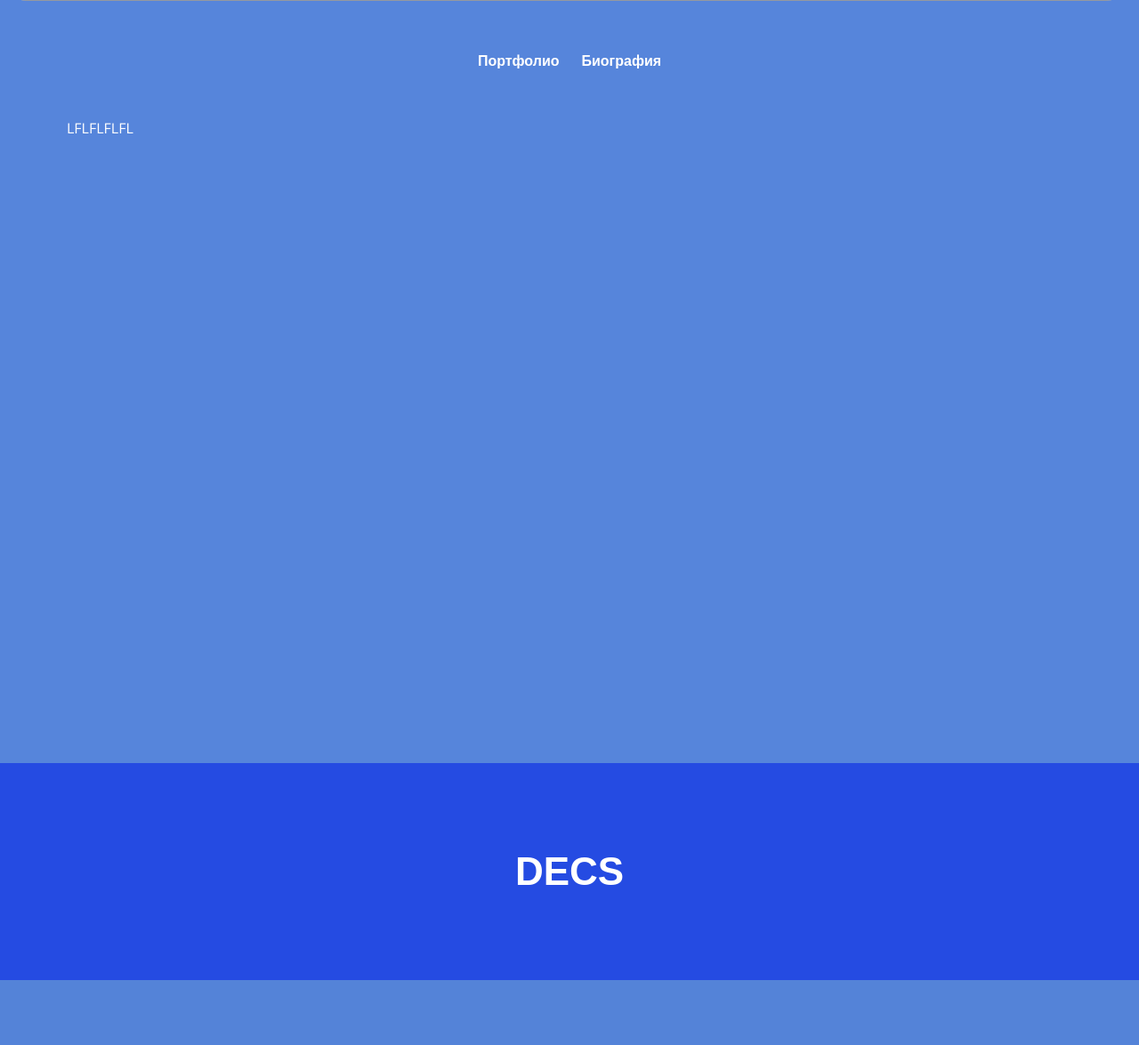
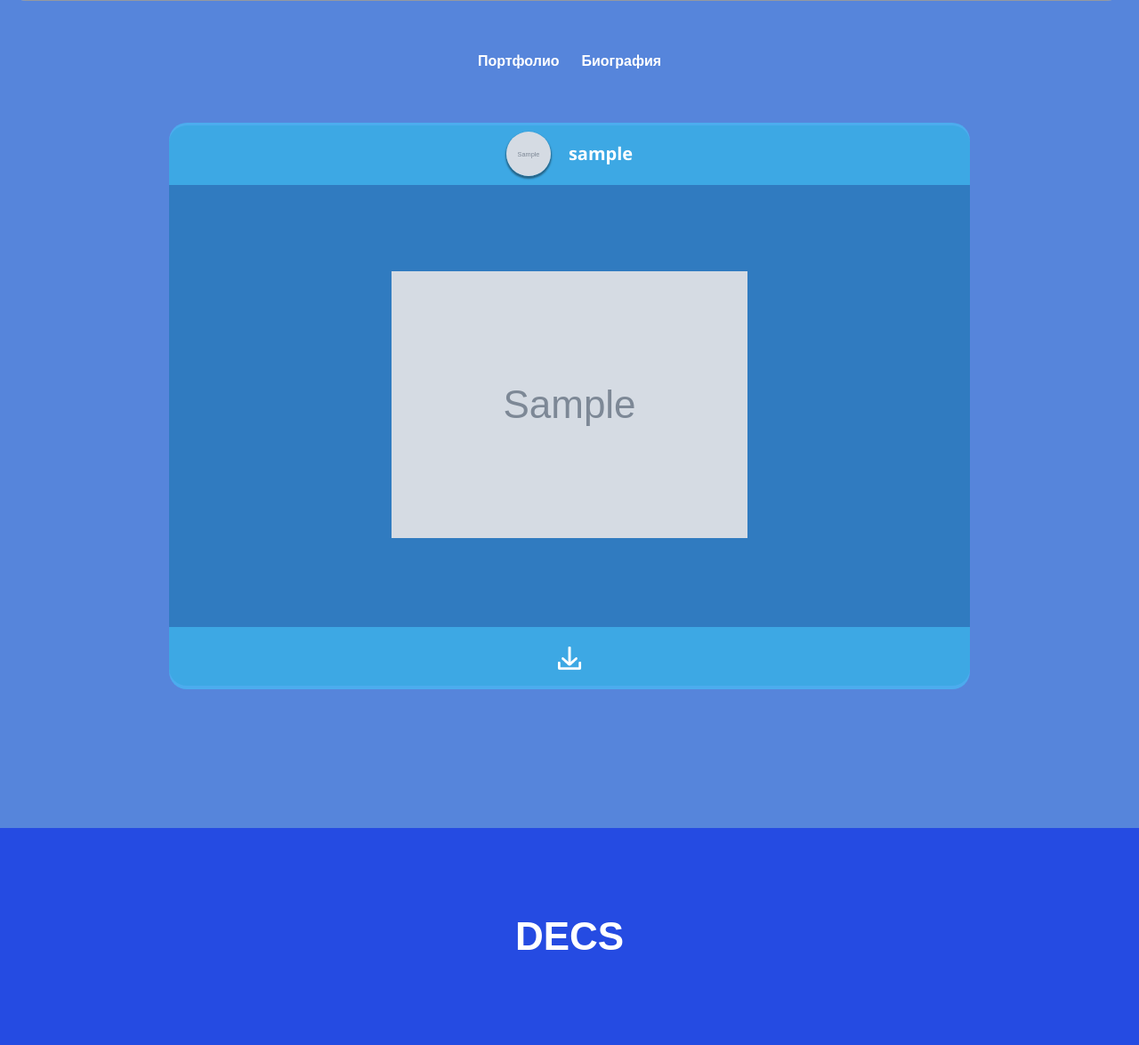
Before and after one commit to Bome9/DECS_web, a Django app: page /profile_bio/ in a window 1280 px wide, after a click on "Портфолио". Shown: the part 691-1866 px from the top of the page at 89% size. Before the commit the page ends 1793 px from the top, so only its background shows below. Run offline with Django 4.2, Linux system fonts and the light colour scheme; a user stored in the database is signed in; tables that the repository leaves empty hold one stand-in row (values such as "Sample post"); grey boxes marked "Sample" are stand-in pictures; some web fonts are replaced.

Commit message:
new model and views (with UserData)

```diff
--- a/decs/main/static/main/css/profile_bio_page.css
+++ b/decs/main/static/main/css/profile_bio_page.css
@@ -7,10 +7,7 @@
 }
 
 
-
-
-.profile__bio{
-    height: 1448px;
+.profile__bio {
     width: 100%;
 }
 
@@ -20,7 +17,7 @@
     position: relative;
 }
 
-.profile__cover{
+.profile__cover {
     margin-top: 91px;
     width: 1263px;
     height: 600px;
@@ -38,7 +35,7 @@
     height: 100%;
     background: rgba(0, 0, 0, 0.3);
     border-radius: 25px;
-  }
+}
 
 
 .profile__picture {
@@ -59,7 +56,7 @@
     color: #ffffff;
 }
 
-.name_and_bio{
+.name_and_bio {
     display: flex;
     flex-direction: column;
     gap: 8px;
@@ -79,12 +76,12 @@
 }
 
 
-.user_bar{
+.user_bar {
     display: flex;
     justify-content: center;
 }
 
-.user_bar__nav{
+.user_bar__nav {
     margin-top: 150px;
     display: flex;
     gap: 25px;
@@ -93,7 +90,7 @@
     color: #ffffff;
 }
 
-.user_bar__nav h1{
+.user_bar__nav h1 {
     position: relative;
     cursor: pointer;
 }
@@ -108,26 +105,49 @@
     bottom: -5px;
 }
 
-
-.profile__bio__info{
-    margin: 60px 0px 0px 70px;
+.profile__bio__info {
+    margin: 60px 0px 0px 0px;
     display: none;
     flex-direction: column;
     gap: 40px
 }
 
-.profile__bio__info__block{
+.profile__bio__info__block {
     display: flex;
     flex-direction: column;
     gap: 20px;
 }
 
-.profile__bio__info__block h3{
+.profile__bio__info__block h3 {
     color: #ffffff;
     font-size: 24px;
     font-weight: 900;
 }
 
-.profile__bio__info:target{
+.profile__bio__info.active {
+    overflow: hidden;
     display: flex;
 }
+
+
+.portfolio {
+    display: flex;
+    flex-wrap: wrap;
+    justify-content: space-evenly;
+}
+
+.gallery-item {
+    flex: 0 0 23%;
+    margin: 1%;
+}
+
+.gallery-item img {
+    width: 100%;
+    height: auto;
+    display: block;
+}
+
+
+/*.profile__bio__info:target{*/
+/*    display: flex;*/
+/*}*/
--- a/decs/main/static/main/css/publications_page_style.css
+++ b/decs/main/static/main/css/publications_page_style.css
@@ -135,6 +135,7 @@
     display: flex;
     justify-content: center;
     margin-bottom: 60px;
+    margin-top: 5px;
 }
 
 .publication__wrapper {
@@ -188,7 +189,7 @@
     display: flex;
     justify-content: center;
     align-items: center;
-    min-height: 500px;
+    min-height: 497px;
     min-width: 900px;
     overflow: hidden;
 }
@@ -258,17 +259,3 @@
 .downloadBtn {
     cursor: pointer;
 }
-
-
-.footer {
-    padding: 120px 0 120px;
-}
-
-.footer__wrapper {
-    margin-top: 100px;
-    padding: 100px 0 100px;
-    background-color: rgb(37, 75, 226);
-    display: flex;
-    align-items: center;
-    justify-content: center;
-}
--- a/decs/main/static/main/css/settings_page.css
+++ b/decs/main/static/main/css/settings_page.css
@@ -7,6 +7,10 @@
 }
 
 .settings{
+    display: flex;
+    align-items: center;
+    justify-content: center;
+    flex-direction: column;
     margin-top: 150px;
     margin-left: 95px;
     margin-bottom: 150px;
@@ -23,7 +27,6 @@
     font-weight: 900;
     word-wrap: break-word;
     color: #ffffff;
-    margin-top: 70px;
 }
 
 .settings__change__images{
@@ -39,9 +42,17 @@
     border-radius: 50%;
 }
 
-.cover_img img{
+.cover_img{
+    display: flex;
+    align-items: center;
+    justify-content: center;
     width: 350px;
     height: 150px;
+}
+
+.cover_img img{
+    max-width: 350px;
+    max-height: 150px;
     border-radius: 10px;
 }
 
--- a/decs/main/static/main/js/profile/profile_script.js
+++ b/decs/main/static/main/js/profile/profile_script.js
@@ -2,18 +2,22 @@ document.addEventListener('DOMContentLoaded', function () {
     var tabs = document.querySelectorAll('.user_bar__nav a');
     tabs.forEach(function (tab) {
         tab.addEventListener('click', function (e) {
-            e.preventDefault(); // предотвращаем стандартное действие
-            var targetId = this.getAttribute('href').substring(1); // получаем идентификатор из href
+            e.preventDefault();
+            var targetId = this.getAttribute('href').substring(1);
             var targetTab = document.getElementById(targetId);
+
             hideAllTabs();
-            targetTab.style.display = 'flex';
+            targetTab.classList.add('active');
         });
     });
 
     function hideAllTabs() {
         var tabs = document.querySelectorAll('.profile__bio__info');
         tabs.forEach(function (tab) {
-            tab.style.display = 'none';
+            tab.classList.remove('active');
         });
     }
+
+    // По умолчанию активируйте первый таб
+    document.getElementById('tab_02').classList.add('active');
 });
--- a/decs/main/templates/main/layout.html
+++ b/decs/main/templates/main/layout.html
@@ -6,6 +6,7 @@
     <meta charset="utf-8">
     <meta name="viewport" content="width=device-width, initial-scale=1">
     <title>{% block title %}{% endblock %}</title>
+    <link rel="icon" href="data:,">
     <link rel="stylesheet" href=" {% static 'main/css/reset.css' %}">
     <link rel="stylesheet" href=" {% static 'main/css/home.css' %}">
     <link rel="stylesheet" href=" {% static 'main/css/inspiration_page_style.css' %}">
--- a/decs/main/templates/main/profile_bio_page.html
+++ b/decs/main/templates/main/profile_bio_page.html
@@ -26,7 +26,37 @@
             </div>
 
             <div id="tab_01" class="profile__bio__info">
-                <h1>LFLFLFLFL</h1>
+                {% for post in posts reversed %}
+                    <div class="publication">
+                        <div class="publication__wrapper">
+                            <div class="publication__header">
+                                <div class="user_info">
+                                    <div class="user_info__img">
+                                        <img class="profile__picture" src="{{ post.user_profile_img }}"
+                                             alt="Фото профиля"/>
+                                    </div>
+                                    <div class="user_info__name">{{ post.user }}</div>
+                                </div>
+                                <!-- <img class="user_info__img" src="images/more.png" alt=""> -->
+                            </div>
+
+                            <div class="publication-img">
+                                <div class="img-overlay">
+                                    <img id="downloadImg" src="{{ post.post_img.url }}" alt="">
+                                    <div class="image-text">
+                                        <h3>{{ post.title }}</h3>
+                                        <p>{{ post.description }}</p>
+                                    </div>
+                                </div>
+                            </div>
+
+                            <div class="publication__footer">
+                                <img class="downloadBtn" src="{% static 'main/images/publications/download.png' %}"
+                                     alt="">
+                            </div>
+                        </div>
+                    </div>
+                {% endfor %}
             </div>
 
             <div id="tab_02" class="profile__bio__info">
--- a/decs/main/views.py
+++ b/decs/main/views.py
@@ -68,4 +68,6 @@ def settings(request):
 
 def profile_bio(request):
     user_profile = Profile.objects.get(user=request.user)
-    return render(request, 'main/profile_bio_page.html', {'user_profile': user_profile})
+
+    posts = Post.objects.filter(user=request.user)
+    return render(request, 'main/profile_bio_page.html', {'user_profile': user_profile, 'posts': posts})
```
